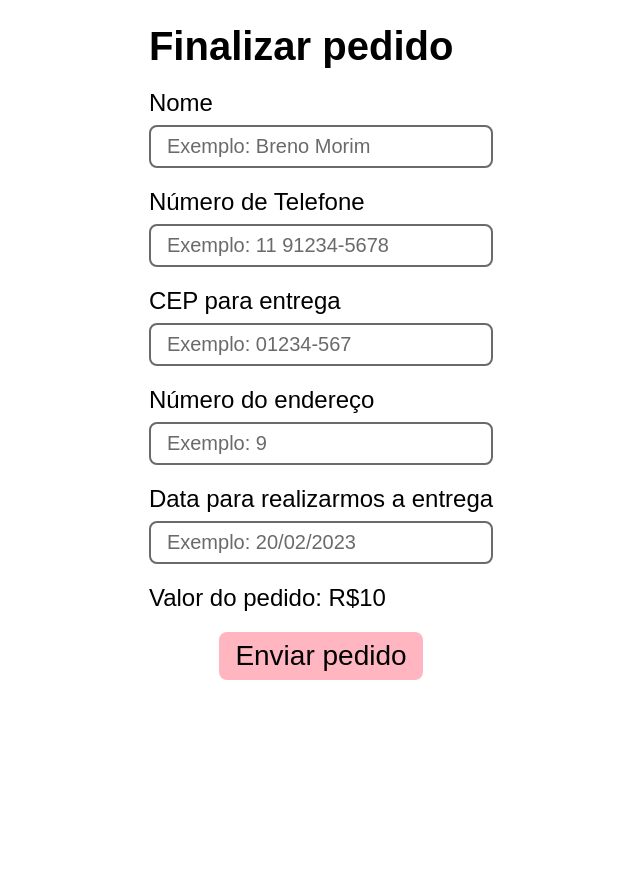
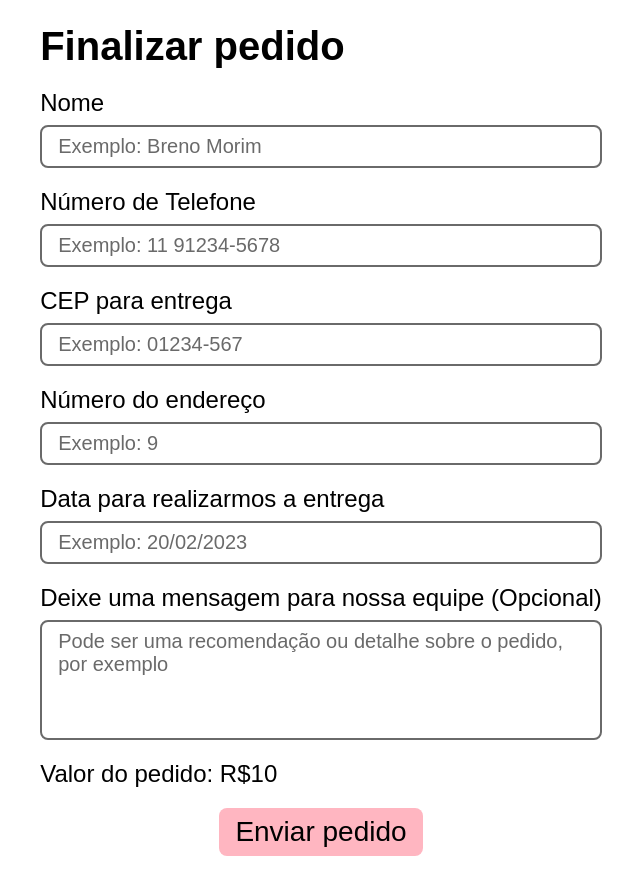
Before and after one commit to BrenoMorim/confeitaria, a Django app: template templates/pedidos/finalizar-pedido.html in a window 1280 px wide. Shown: the part 152-1032 px from the top of the page, without its empty margins (319-959 px from the left). Before the commit the page ends 832 px from the top, so only its background shows below. Run offline with Django 4.2, Linux system fonts and the light colour scheme; tables that the repository leaves empty hold one stand-in row (values such as "Sample post"); the template is opened without the code that fills it: values that come from a table or form of the project are taken from there, most other values are stand-ins (such as "Sample title", 1, 10 or a date in 2020); some web fonts are replaced.

Commit message:
Adicionando campo de mensagem para pedidos

```diff
--- a/pedidos/forms.py
+++ b/pedidos/forms.py
@@ -35,6 +35,12 @@ class PedidoForms(forms.Form):
         label="Data para realizarmos a entrega",
         widget=forms.DateInput(attrs={"class": "form__data-entrega", "placeholder": "Exemplo: 20/02/2023"},format=["%d/%m/%Y"])
     )
+    mensagem=forms.CharField(required=False, max_length=255, label="Deixe uma mensagem para nossa equipe (Opcional)", widget=forms.Textarea(
+        attrs={
+            "class": "form__mensagem",
+            "placeholder": "Pode ser uma recomendação ou detalhe sobre o pedido, por exemplo"
+        }
+    ))
 
     def clean_cep(self):
         cep = self.cleaned_data.get("cep")
--- a/pedidos/models.py
+++ b/pedidos/models.py
@@ -13,3 +13,4 @@ class Pedido(models.Model):
     entregue = models.BooleanField(default=False)
     data_pedido = models.DateField(default=timezone.now)
     data_entrega = models.DateField(blank=False, null=False)
+    mensagem = models.TextField(blank=True, null=True, max_length=255)
--- a/pedidos/views.py
+++ b/pedidos/views.py
@@ -31,6 +31,7 @@ def finalizar_pedido(request):
             cep = forms['cep'].value()
             numero_endereco = forms['numero_endereco'].value()
             data_entrega = forms['data_entrega'].value()
+            mensagem = forms['mensagem'].value()
 
             # Adaptando a data para o formato aceito pelo banco de dados
             dia, mes, ano = data_entrega.split('/')
@@ -43,7 +44,8 @@ def finalizar_pedido(request):
                 cep_entrega=cep,
                 numero_endereco=numero_endereco,
                 itens={"itens": itens},
-                data_entrega=data_entrega
+                data_entrega=data_entrega,
+                mensagem=mensagem
             )
 
             pedido.save()
--- a/setup/static/styles/finalizar.css
+++ b/setup/static/styles/finalizar.css
@@ -24,13 +24,23 @@
     font-weight: 300;
 }
 
-.form__campo input {
+.form__campo input, .form__campo textarea {
     border: 2px solid var(--cinza);
     color: var(--preto);
     font-size: 1.25rem;
     padding: .5rem 1rem;
     border-radius: .5rem;
     min-width: 25vw;
+    max-width: 80vw;
+    height: fit-content;
+}
+
+.form__mensagem {
+    max-height: 15vh;
+}
+
+.form__mensagem::placeholder {
+    color: var(--cinza);
 }
 
 .form__campo input::placeholder {
```
Also changed, not shown: static/styles/finalizar.css (+11 -1 lines), pedidos/migrations/0003_pedido_mensagem.py (added).
